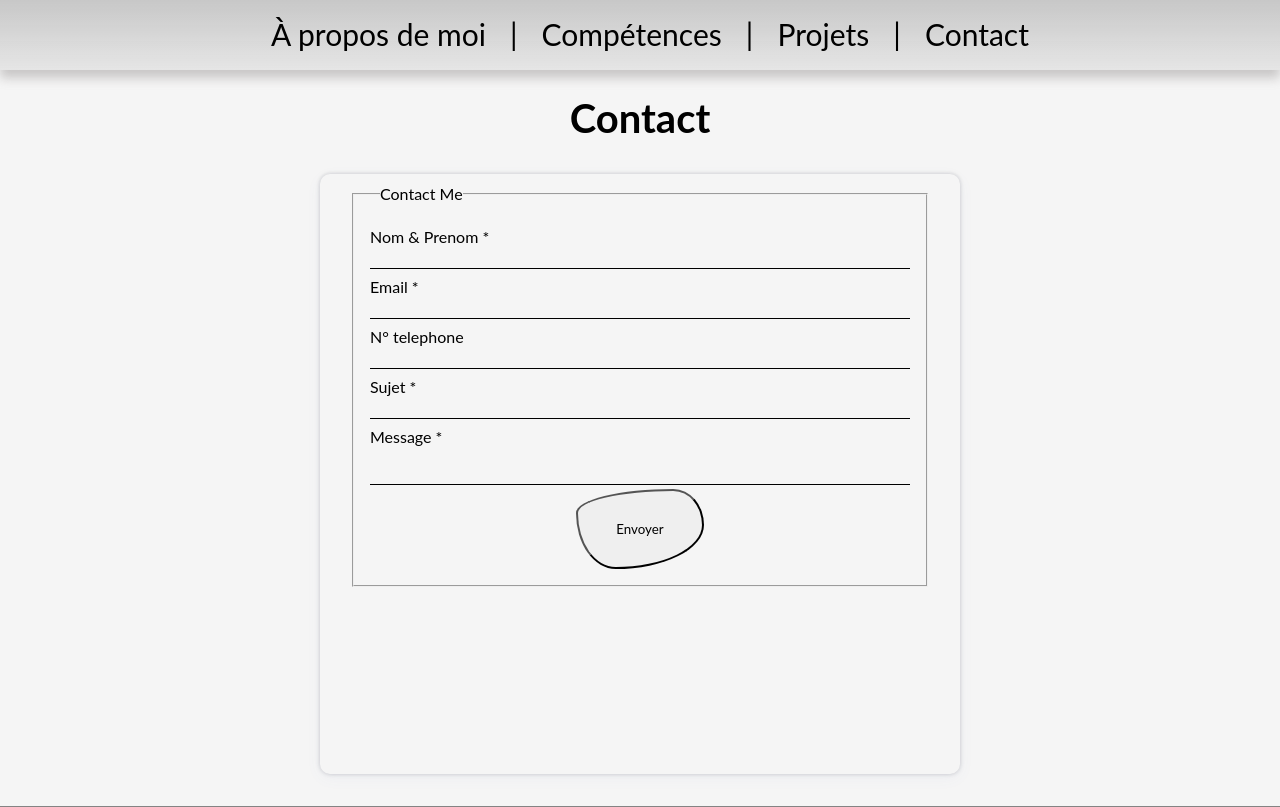
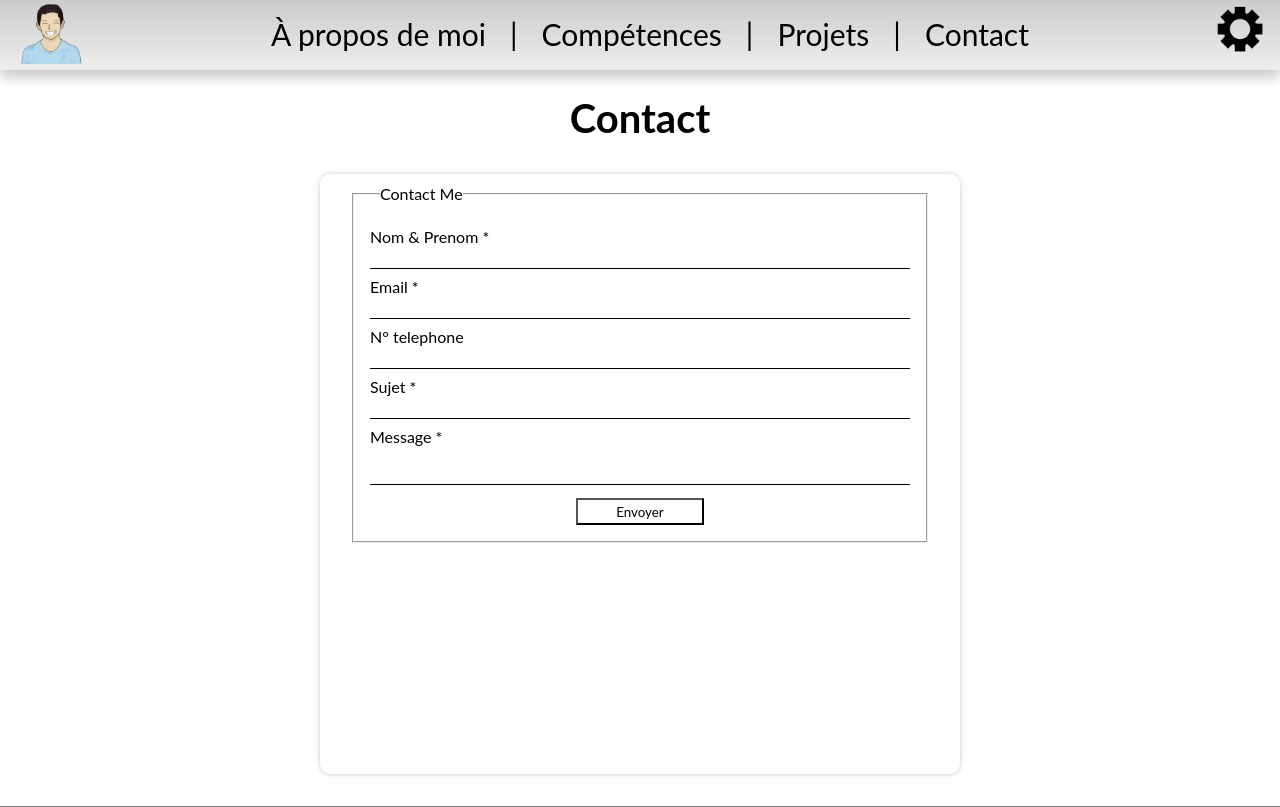
Before and after one commit to julian2bot/portfolio, a PHP site: page /files/contact.php in a window 1280 px wide; the page is wider, and only the part inside the window is pictured. Shown: the top 807 px of that part. Run offline with PHP 8.4, Linux system fonts and the light colour scheme; some libraries are stand-ins or nearby versions; some web fonts are replaced.

Commit message:
bouton constact us changé

```diff
--- a/affichage/valAnime.php
+++ b/affichage/valAnime.php
@@ -1,6 +1,6 @@
 <?php
 $animation = 'Desactive';
-$animation = 'Active';
+// $animation = 'Active';
 
 // $animation = "b";
 // $animation = 'truc';
--- a/style/style.css
+++ b/style/style.css
@@ -501,14 +501,20 @@ legend{
 
 .btn {
     width: 10vw;
-    height: 10vh;
-	margin-top: .3em;
-    /* background-color: red; */
-    /* position: relative; */
-	/* border-radius: 50% 50% 68% 32% / 45% 30% 70% 55% ; */
-	border-radius: 76% 24% 69% 31% / 30% 45% 55% 70%;
+    height: 2em;
+	margin-top: 1em;
+	border-color: #000;
+    background-color: white;
 
 }
+
+.btn:hover {
+    box-shadow: .3rem .3rem 0 #000;
+	transition-duration: .2s;
+    transform: translate(-.4rem, -.4rem);
+}
+
+
 /*
 .btn::before,
 .btn::after {
```
